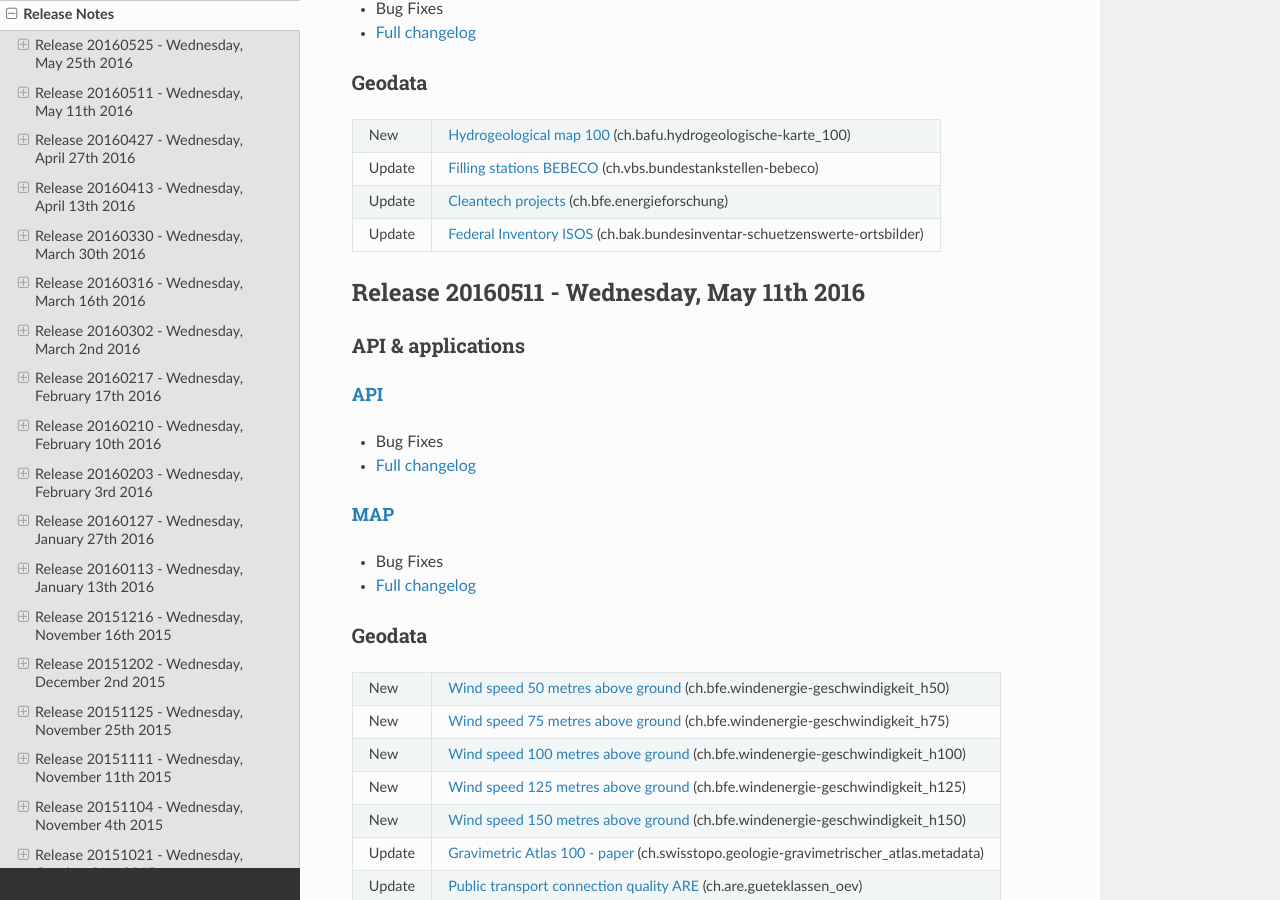
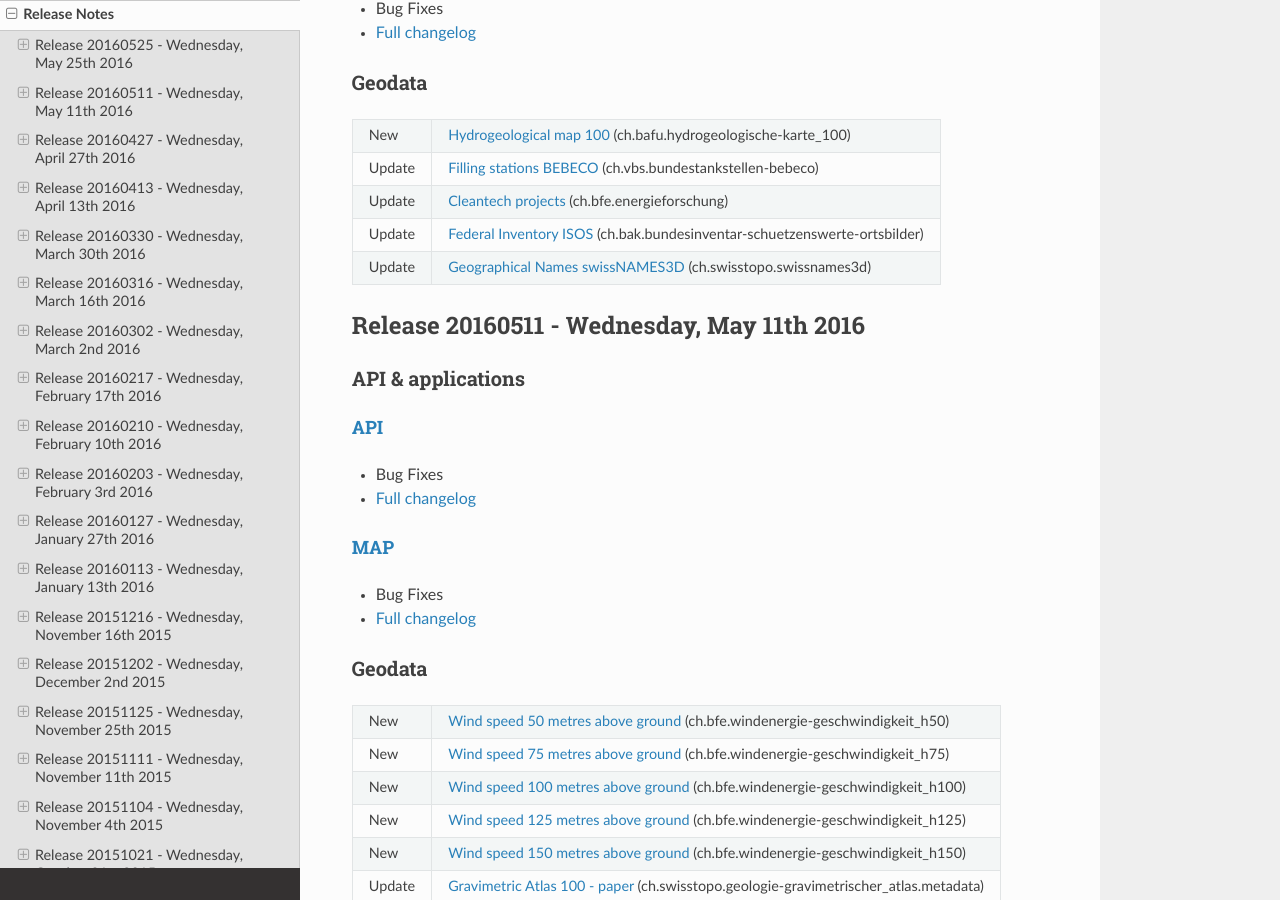
Before and after one commit to swisstopo-test/doc-chsdi3, a Sphinx documentation site: the page built from source/releasenotes/index.rst, in a window 1280 px wide and 900 px high, scrolled down 485 px. Built offline with Sphinx 7.4.7 and the Read the Docs theme 2.0.0, drawn with Linux system fonts in a browser that asks for light colours.

Commit message:
add ltclm swissnames layer

```diff
--- a/source/releasenotes/index.rst
+++ b/source/releasenotes/index.rst
@@ -46,6 +46,9 @@ Geodata
 +--------+-------------------------------------------------------------------------------------------------------------------------------------------------------------+
 | Update | `Federal Inventory ISOS <//map.geo.admin.ch/?layers=ch.bak.bundesinventar-schuetzenswerte-ortsbilder>`__ (ch.bak.bundesinventar-schuetzenswerte-ortsbilder) |
 +--------+-------------------------------------------------------------------------------------------------------------------------------------------------------------+
+| Update | `Geographical Names swissNAMES3D <//map.geo.admin.ch/?layers=ch.swisstopo.swissnames3d>`__ (ch.swisstopo.swissnames3d)                                      |
++--------+-------------------------------------------------------------------------------------------------------------------------------------------------------------+
+
 .. _releasenotes_20160511:
 
 Release 20160511 - Wednesday, May 11th 2016
```
